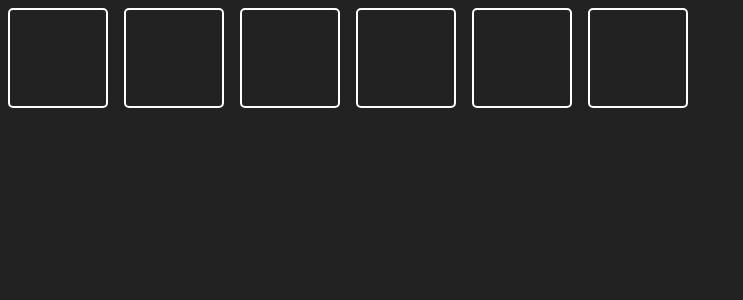
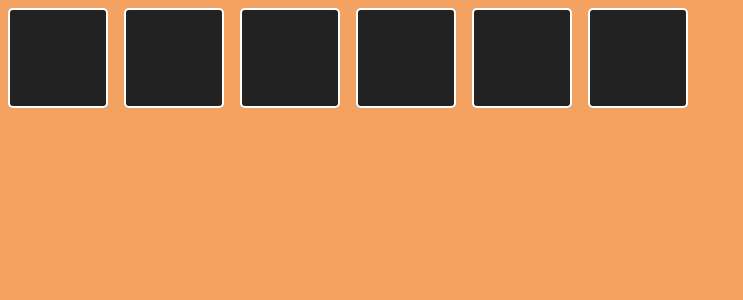
Before and after one commit to Celdama/boxes-challenge, a React (Create React App) app: page / in a window 1280 px wide. Shown: the top 300 px of the page, without its empty margins (0-743 px from the left). Built offline with nearby package versions, Linux system fonts and the light colour scheme.

Commit message:
src: update color

```diff
--- a/src/App.js
+++ b/src/App.js
@@ -6,7 +6,7 @@ const App = ({ darkMode }) => {
   const [squares, setSquares] = useState(boxes);
 
   const styles = {
-    backgroundColor: darkMode ? 'transparent' : '#fff',
+    backgroundColor: darkMode ? '#222' : '#ccc',
   };
 
   const squareElements = squares.map(({ id }) => (
--- a/src/index.css
+++ b/src/index.css
@@ -3,6 +3,6 @@
   padding: 0;
   margin: 0;
   font-family: sans-serif;
-  background-color: #222;
+  background-color: #f4a261;
   color: #fff;
 }
```
